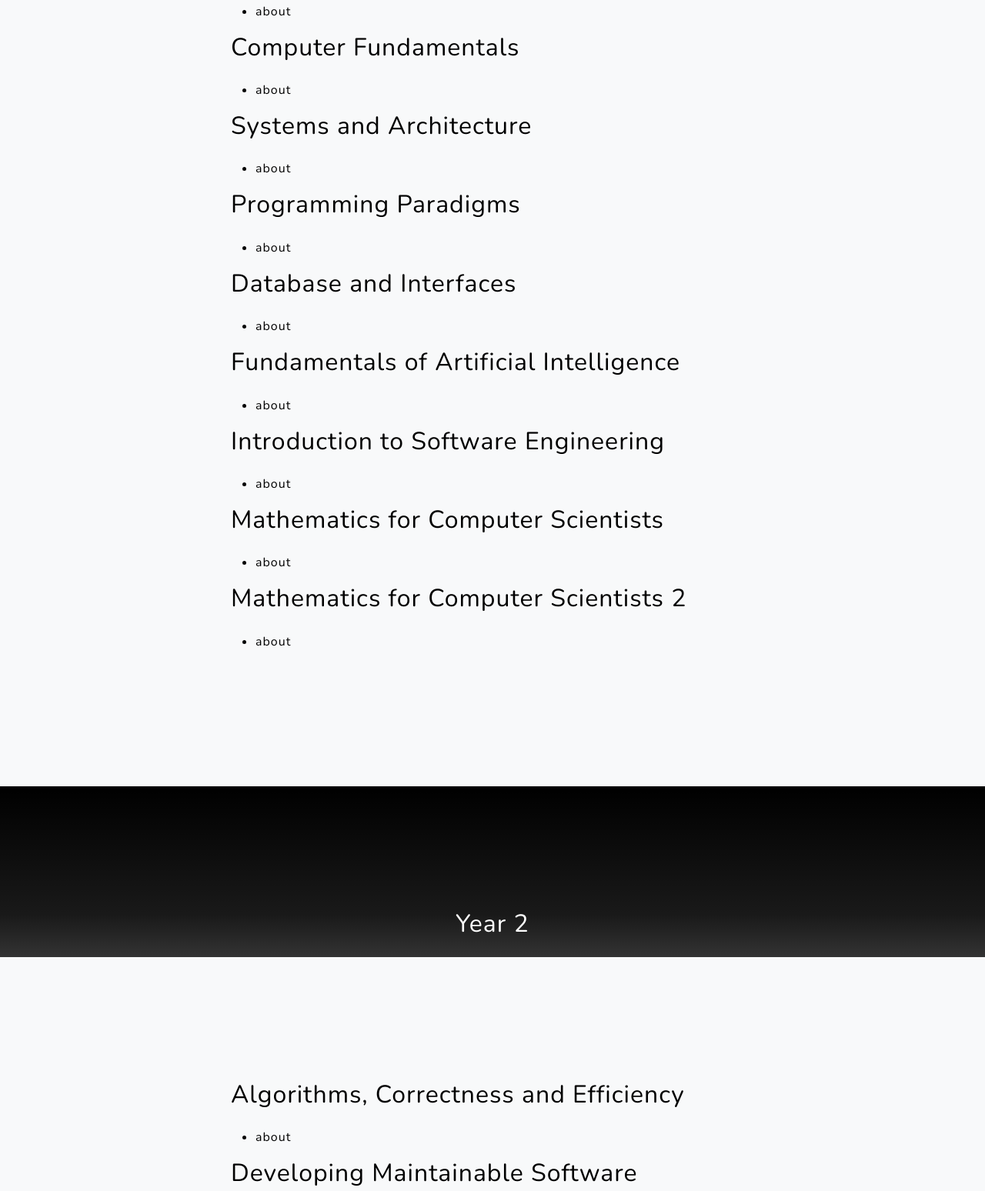
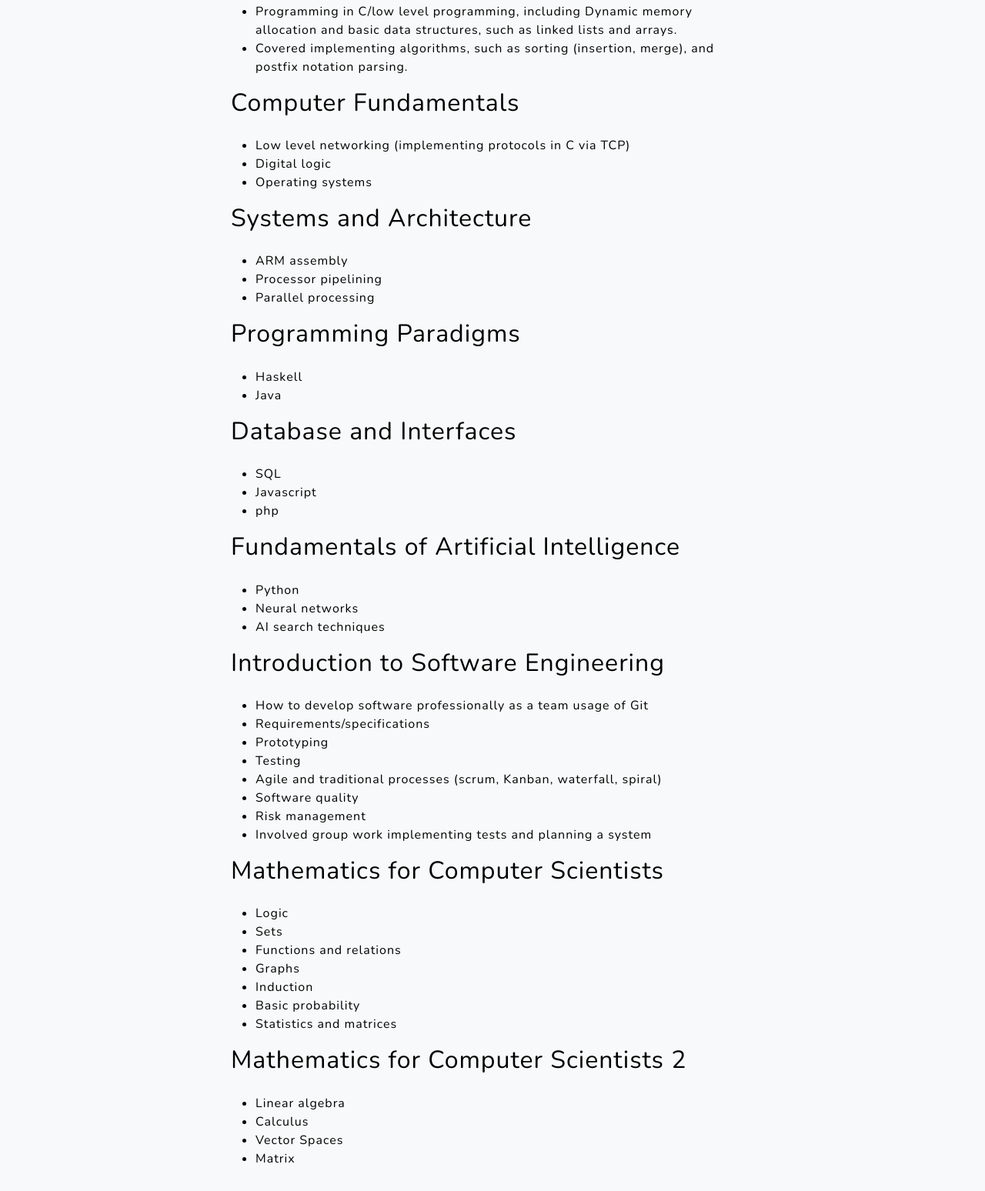
Before and after one commit to Patrick-Kicullen/Patrick-Kicullen, a plain HTML site: page university.html in a window 1280 px wide. Shown: the part 1607-3155 px from the top of the page at 77% size. Drawn offline with nearby package versions, Linux system fonts and the light colour scheme.

Commit message:
Update Modules Info

```diff
--- a/university.html
+++ b/university.html
@@ -80,55 +80,80 @@
                         <h2 class="text-black mb-4">Programming and Algorithms</h2>
                         <a style="color:black;">
                             <ul>
-                              <li>about</li>
+                              <li>Programming in C/low level programming, including	Dynamic memory allocation and basic data structures, such as linked lists and arrays.</li><li>Covered implementing algorithms, such as sorting	(insertion, merge), and postfix notation parsing.</li>
                             </ul>
                         </a>
                         <h2 class="text-black mb-4">Computer Fundamentals</h2>
                         <a style="color:black;">
                             <ul>
-                              <li>about</li>
+                                <li>Low level networking (implementing	protocols in C	via TCP)</li>
+                                <li>Digital logic</li>
+                                <li>Operating	systems</li>
                             </ul>
                         </a>
                         <h2 class="text-black mb-4">Systems and Architecture</h2>
                         <a style="color:black;">
                             <ul>
-                              <li>about</li>
+                                <li>ARM assembly</li>
+                                <li>Processor pipelining </li>
+                                <li>Parallel processing</li>
                             </ul>
                         </a>
                         <h2 class="text-black mb-4">Programming Paradigms</h2>
                         <a style="color:black;">
                             <ul>
-                              <li>about</li>
+                                <li>Haskell</li>
+                                <li>Java</li>
                             </ul>
                         </a>
                         <h2 class="text-black mb-4">Database and Interfaces</h2>
                         <a style="color:black;">
                             <ul>
-                              <li>about</li>
+                                <li>SQL</li>
+                                <li>Javascript</li>
+                                <li>php</li>
                             </ul>
                         </a>
                         <h2 class="text-black mb-4">Fundamentals of Artificial Intelligence</h2>
                         <a style="color:black;">
                             <ul>
-                              <li>about</li>
+                                <li>Python</li>
+                                <li>Neural networks</li>
+                                <li>AI search techniques</li>
                             </ul>
                         </a>
                         <h2 class="text-black mb-4">Introduction to Software Engineering</h2>
                         <a style="color:black;">
                             <ul>
-                              <li>about</li>
+                                <li>How to develop software professionally as a team usage of Git</li>
+                                <li>Requirements/specifications</li>
+                                <li>Prototyping</li>
+                                <li>Testing</li>
+                                <li>Agile and traditional processes (scrum, Kanban, waterfall, spiral)</li>
+                                <li>Software quality</li>
+                                <li>Risk management</li>
+                                <li>Involved group work implementing tests and planning a system</li>
                             </ul>
                         </a>
                         <h2 class="text-black mb-4">Mathematics for Computer Scientists</h2>
                         <a style="color:black;">
                             <ul>
-                              <li>about</li>
+                                <li>Logic</li>
+                                <li>Sets</li>
+                                <li>Functions and relations</li>
+                                <li>Graphs</li>
+                                <li>Induction</li>
+                                <li>Basic probability</li>
+                                <li>Statistics and matrices</li>
                             </ul>
                         </a>
                         <h2 class="text-black mb-4">Mathematics for Computer Scientists 2</h2>
                         <a style="color:black;">
                             <ul>
-                              <li>about</li>
+                                <li>Linear algebra</li>
+                                <li>Calculus</li>
+                                <li>Vector Spaces</li>
+                                <li>Matrix</li>
                             </ul>
                         </a>
                         </p>
```
